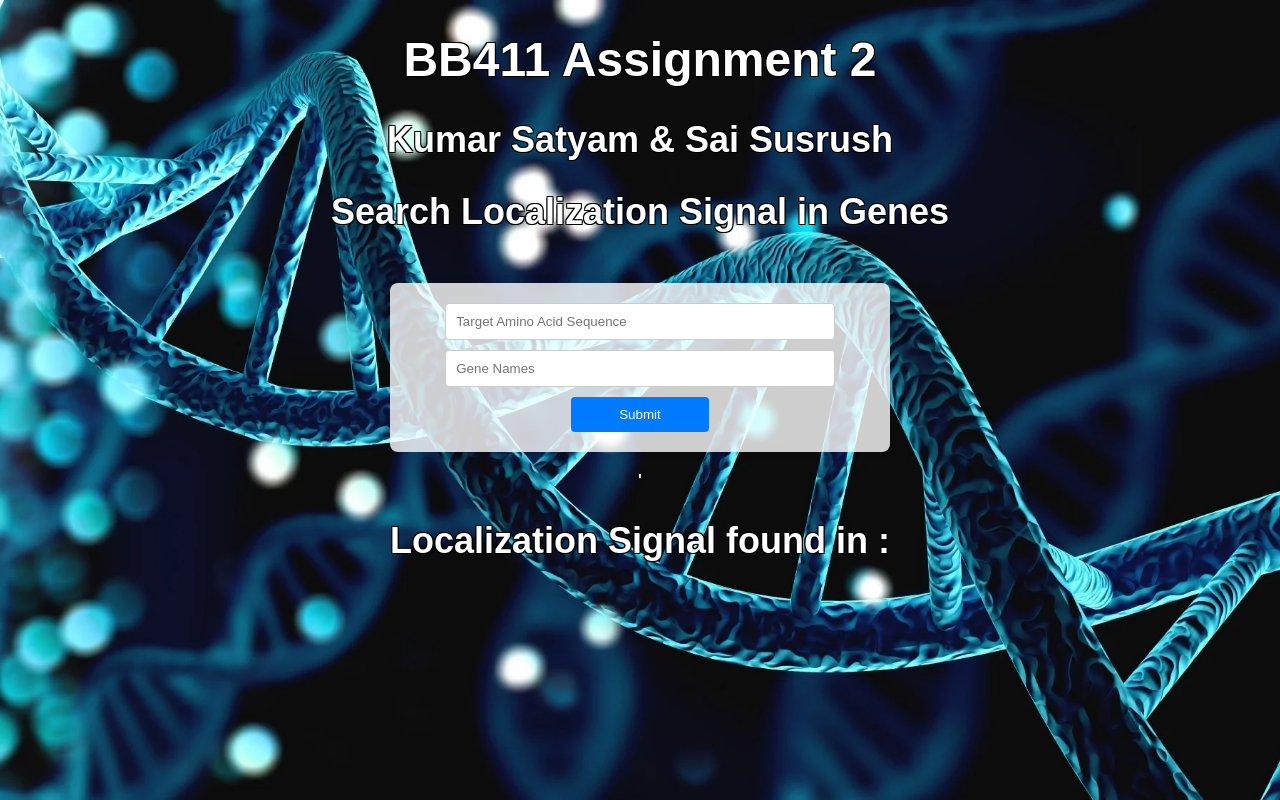
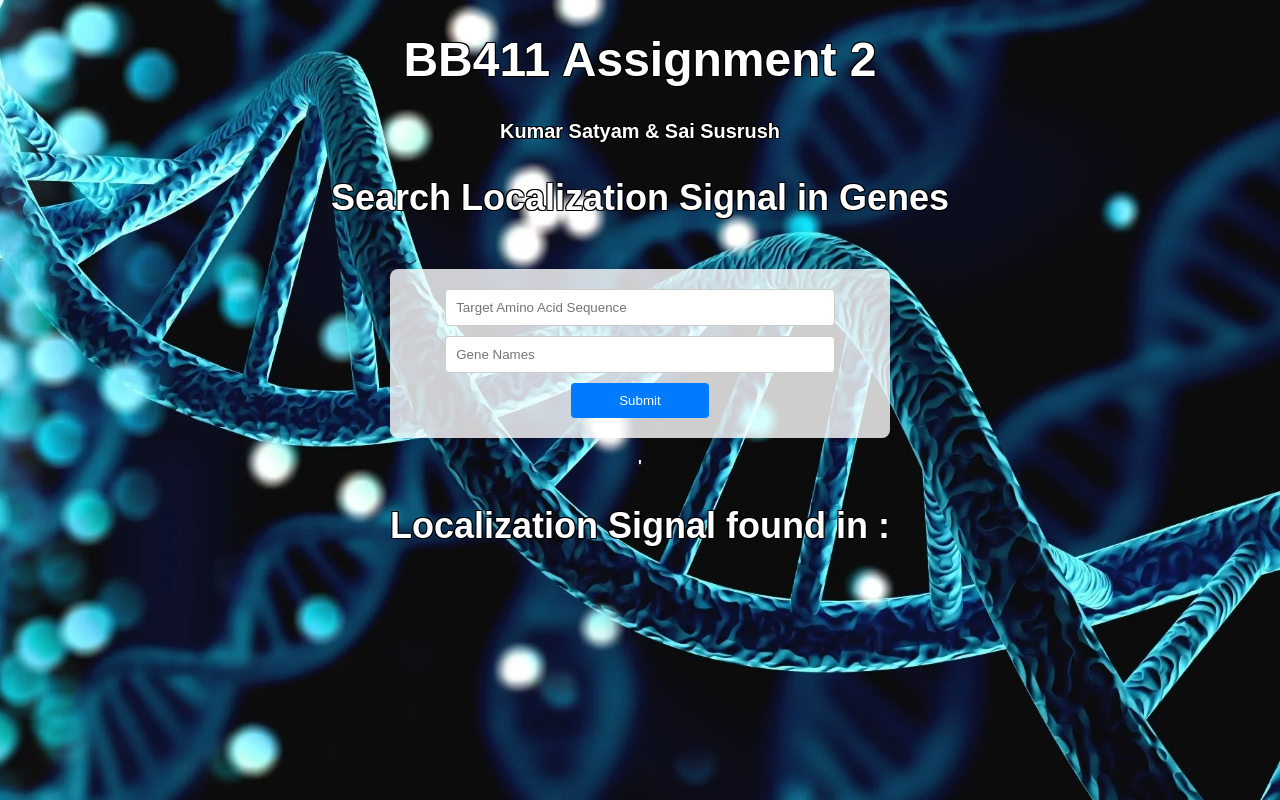
Before and after one commit to KSatyamiitb/Localization_Signal_Search, a React (Create React App) app in the folder frontend/: page / in a window 1280 px wide. Built offline with nearby package versions, Linux system fonts and the light colour scheme.

Commit message:
no gene case update 2

```diff
--- a/frontend/src/App.js
+++ b/frontend/src/App.js
@@ -27,7 +27,7 @@ function App() {
         <div className="App">
           <header className="header">
             <h1>BB411 Assignment 2</h1>
-            <h2>Kumar Satyam & Sai Susrush</h2>
+            <h5>Kumar Satyam & Sai Susrush</h5>
             <h2>Search Localization Signal in Genes</h2>
           </header>
           <div className="form-container">
```
